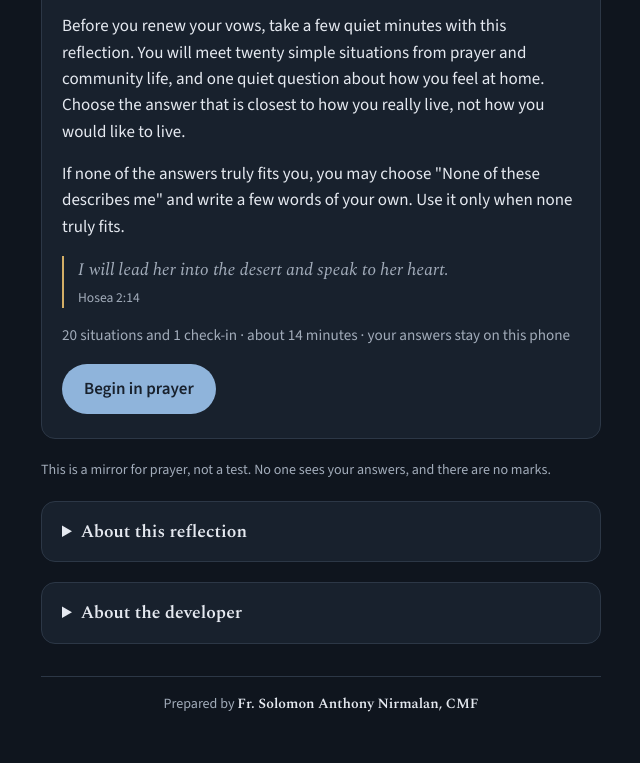
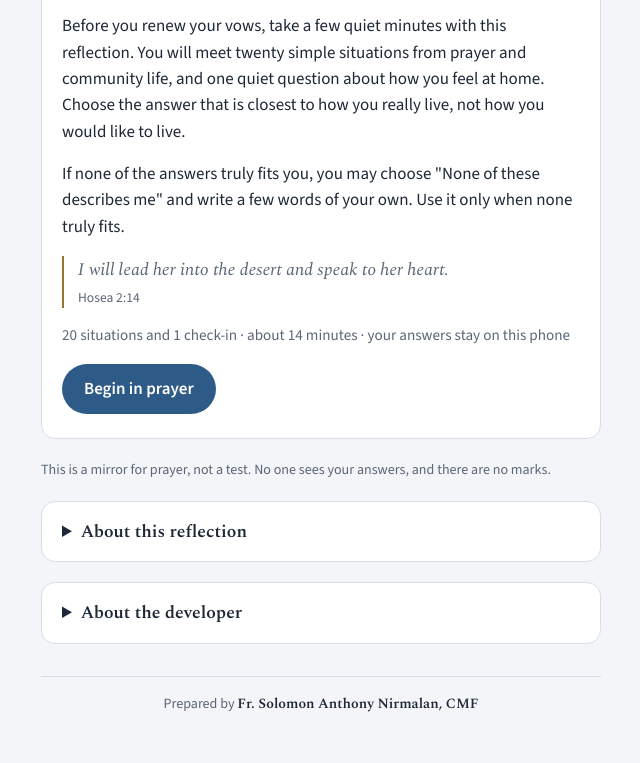
Before and after one commit to Nirmallead07/living-my-vows, a plain HTML site: page index.html in a window 1280 px wide. Shown: the part 167-930 px from the top of the page, without its empty margins (319-959 px from the left). Drawn offline with nearby package versions, Linux system fonts and the dark colour scheme.

Commit message:
Always use the light colour theme
Co-Authored-By: Claude Opus 5.5 <noreply@anthropic.com>
Claude-Session: https://claude.ai/code/session_01WQJDqPWjPnMnMs8rBNHZve

```diff
--- a/index.html
+++ b/index.html
@@ -2,6 +2,7 @@
 <html lang="en">
 <head>
 <meta charset="utf-8">
+<meta name="color-scheme" content="light">
 <meta name="viewport" content="width=device-width, initial-scale=1, viewport-fit=cover">
 <meta name="author" content="Fr. Solomon Anthony Nirmalan, CMF">
 <meta name="description" content="A reflection on prayer, chastity, poverty and obedience in community life, for sisters preparing to renew their vows.">
@@ -14,10 +15,8 @@
   --line:#D9DEE6; --accent:#2E5A87; --accent-soft:#E3EBF4; --gold:#9A7432;
   --display:"Spectral", Georgia, "Times New Roman", serif;
   --body:"Source Sans 3", "Segoe UI", system-ui, sans-serif;
+  color-scheme:light;
 }
-@media (prefers-color-scheme: dark){:root{
-  --bg:#0F151E; --surface:#18212D; --ink:#E5E9F0; --muted:#A2ACBA;
-  --line:#2C3746; --accent:#8FB4DB; --accent-soft:#1F3044; --gold:#D3AE66; color-scheme:dark}}
 
 html{-webkit-text-size-adjust:100%}
 body{margin:0;background:var(--bg);color:var(--ink);font-family:var(--body);font-size:17px;line-height:1.55;
```
